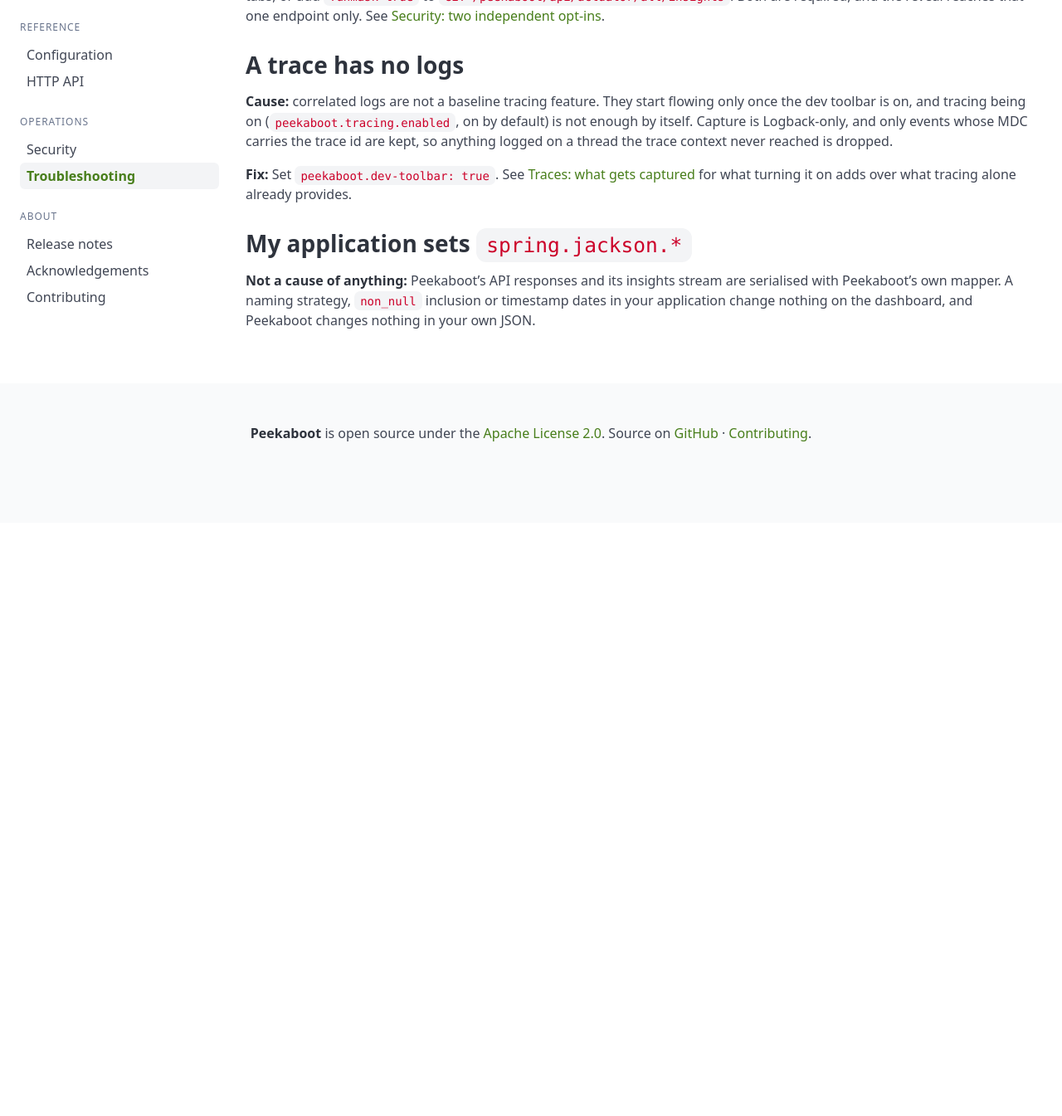
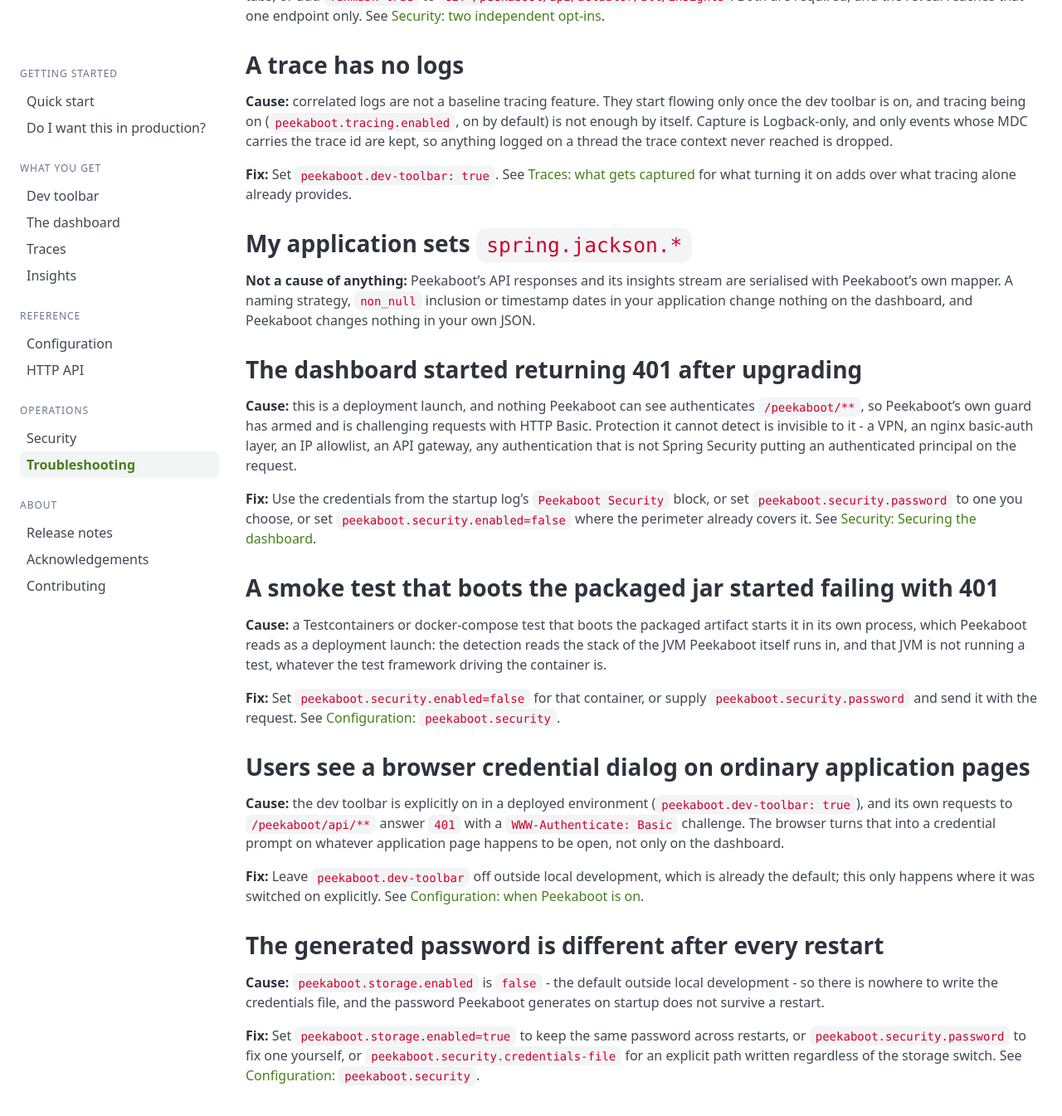
Before and after one commit to peekaboot-org/peekaboot-org.github.io, a Jekyll site: the page built from docs/troubleshooting.md, in a window 1280 px wide and 1400 px high, scrolled down 3106 px. Shown: the top 1345 px of the window at 83% size. Built offline with Jekyll 4.4.1, drawn with Linux system fonts in a browser that asks for light colours; before the commit the page ends 3736 px from its top, so only the background shows below that.

Commit message:
docs: add security troubleshooting entries

```diff
--- a/docs/troubleshooting.md
+++ b/docs/troubleshooting.md
@@ -175,3 +175,49 @@
 **Not a cause of anything:** Peekaboot's API responses and its insights stream are serialised with
 Peekaboot's own mapper. A naming strategy, `non_null` inclusion or timestamp dates in your
 application change nothing on the dashboard, and Peekaboot changes nothing in your own JSON.
+
+## The dashboard started returning 401 after upgrading {#dashboard-401-after-upgrading}
+
+**Cause:** this is a deployment launch, and nothing Peekaboot can see authenticates
+`/peekaboot/**`, so Peekaboot's own guard has armed and is challenging requests with HTTP Basic.
+Protection it cannot detect is invisible to it - a VPN, an nginx basic-auth layer, an IP
+allowlist, an API gateway, any authentication that is not Spring Security putting an
+authenticated principal on the request.
+
+**Fix:** Use the credentials from the startup log's `Peekaboot Security` block, or set
+`peekaboot.security.password` to one you choose, or set `peekaboot.security.enabled=false` where
+the perimeter already covers it. See [Security: Securing the
+dashboard]({{ '/docs/security/' | relative_url }}#securing-the-dashboard).
+
+## A smoke test that boots the packaged jar started failing with 401 {#smoke-test-401}
+
+**Cause:** a Testcontainers or docker-compose test that boots the packaged artifact starts it in
+its own process, which Peekaboot reads as a deployment launch: the detection reads the stack of
+the JVM Peekaboot itself runs in, and that JVM is not running a test, whatever the test
+framework driving the container is.
+
+**Fix:** Set `peekaboot.security.enabled=false` for that container, or supply
+`peekaboot.security.password` and send it with the request. See [Configuration:
+`peekaboot.security`]({{ '/docs/configuration/' | relative_url }}#peekabootsecurity).
+
+## Users see a browser credential dialog on ordinary application pages {#credential-dialog-on-toolbar-pages}
+
+**Cause:** the dev toolbar is explicitly on in a deployed environment
+(`peekaboot.dev-toolbar: true`), and its own requests to `/peekaboot/api/**` answer `401` with
+a `WWW-Authenticate: Basic` challenge. The browser turns that into a credential prompt on
+whatever application page happens to be open, not only on the dashboard.
+
+**Fix:** Leave `peekaboot.dev-toolbar` off outside local development, which is already the
+default; this only happens where it was switched on explicitly. See [Configuration: when
+Peekaboot is on]({{ '/docs/configuration/' | relative_url }}#when-peekaboot-is-on).
+
+## The generated password is different after every restart {#password-changes-on-restart}
+
+**Cause:** `peekaboot.storage.enabled` is `false` - the default outside local development - so
+there is nowhere to write the credentials file, and the password Peekaboot generates on startup
+does not survive a restart.
+
+**Fix:** Set `peekaboot.storage.enabled=true` to keep the same password across restarts, or
+`peekaboot.security.password` to fix one yourself, or `peekaboot.security.credentials-file` for
+an explicit path written regardless of the storage switch. See [Configuration:
+`peekaboot.security`]({{ '/docs/configuration/' | relative_url }}#peekabootsecurity).
```
